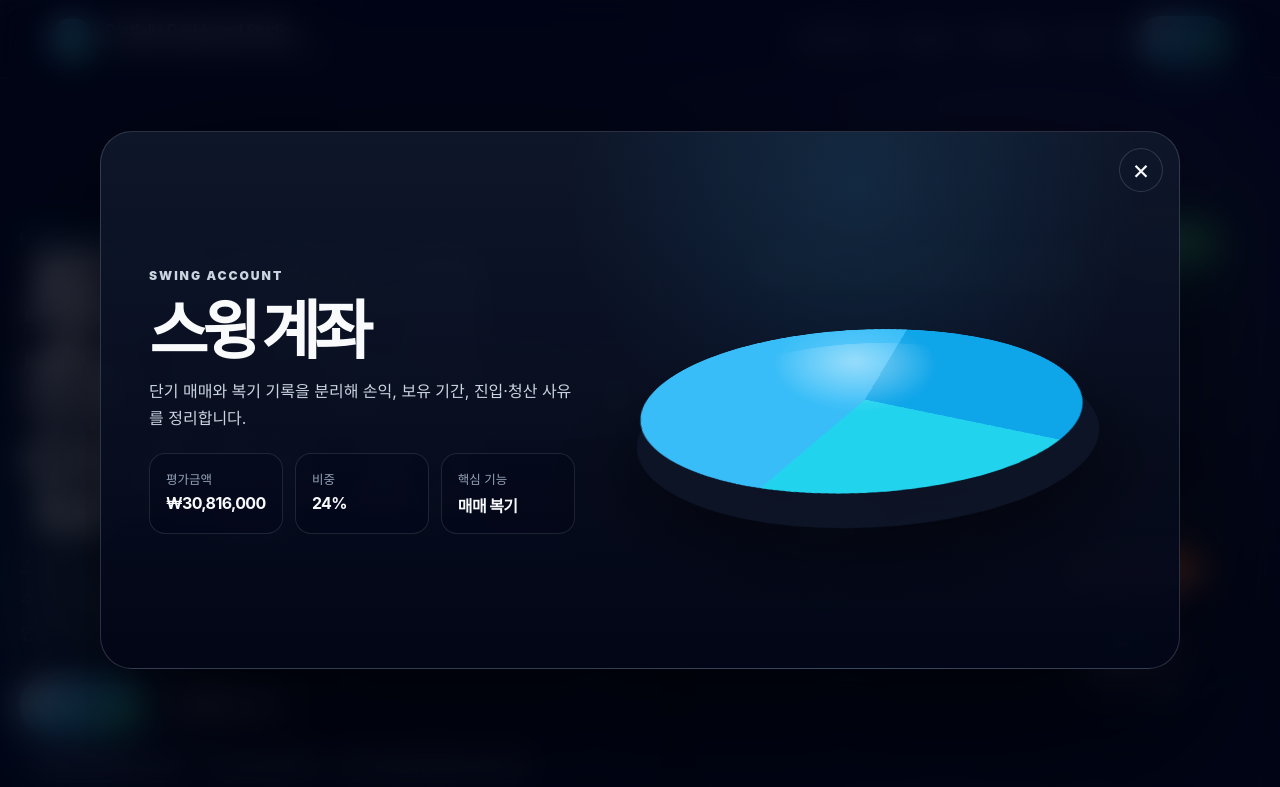
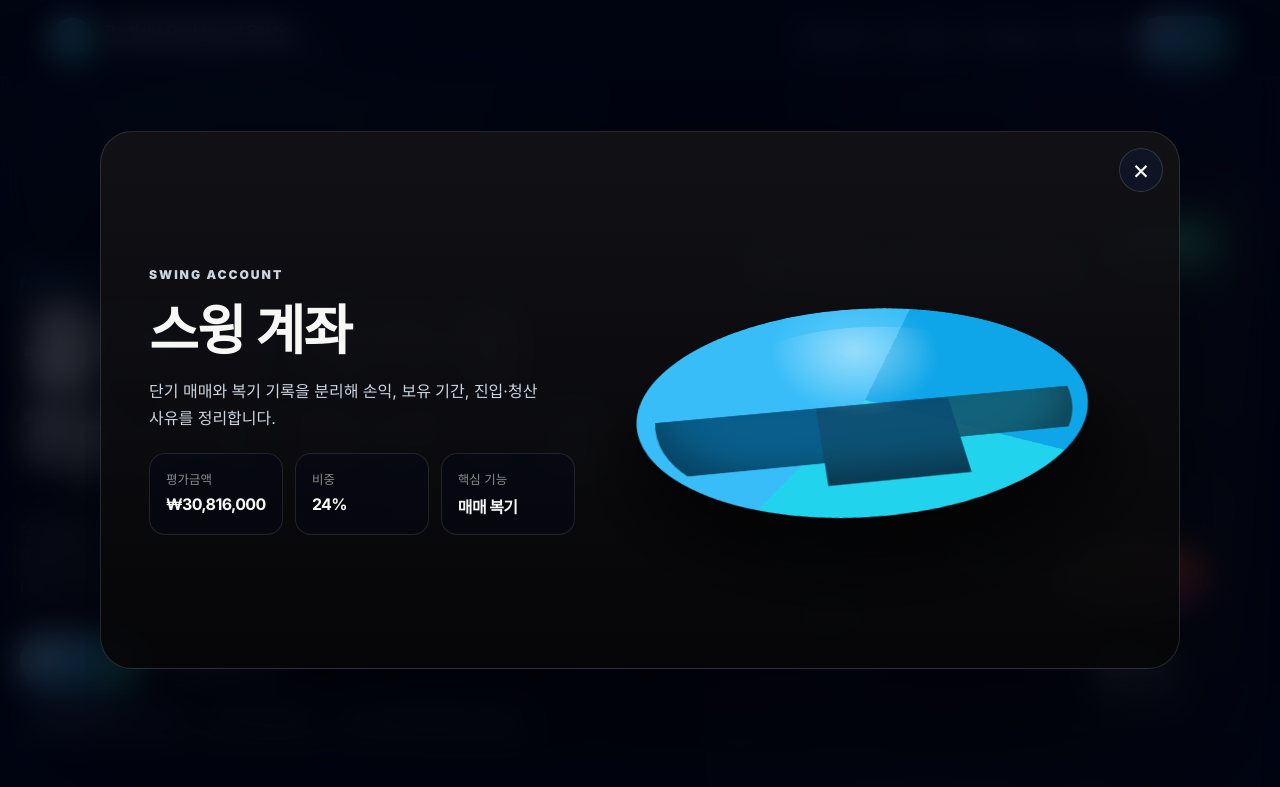
Before and after one commit to sngmyown/portfolio-dashboard-service, a plain HTML site: page index.html in a window 1280 px wide. Both pictures are taken after a click on the button "스윙 계좌 확대 보기". Shown: the top 787 px of the page. Drawn offline with Linux system fonts and the light colour scheme.

Commit message:
Update index.html for Premium Landing V4
Updated title and various text elements to reflect Premium Landing V4 branding and improvements.

```diff
--- a/index.html
+++ b/index.html
@@ -5,7 +5,7 @@
   <meta name="viewport" content="width=device-width, initial-scale=1" />
   <meta name="theme-color" content="#020617" />
   <meta name="description" content="스윙, 장기투자, 배당/커버드콜 계좌를 한 화면에서 관리하는 개인투자자용 웹 포트폴리오 대시보드 제작 서비스입니다." />
-  <title>Luxury Landing V3 | 개인투자자용 3계좌 통합 대시보드 제작</title>
+  <title>Premium Landing V4 | 개인투자자용 3계좌 통합 대시보드 제작</title>
   <style>
 :root {
   color-scheme: dark;
@@ -1077,6 +1077,201 @@ h3 {
   }
 }
 
+
+/* Premium Landing V4 overrides: typography + black background + cake style pies */
+:root {
+  --bg: #030303;
+  --panel: rgba(12, 12, 14, 0.86);
+  --panel2: rgba(18, 18, 22, 0.92);
+  --text: #f7f7f5;
+  --muted: #8b8b86;
+  --font-v4: "SUIT", "Pretendard", "Noto Sans KR", "Apple SD Gothic Neo", -apple-system, BlinkMacSystemFont, "Segoe UI", sans-serif;
+}
+
+body {
+  background: #030303 !important;
+  font-family: var(--font-v4) !important;
+  word-break: keep-all;
+  -webkit-font-smoothing: antialiased;
+  text-rendering: geometricPrecision;
+}
+
+body::before {
+  background:
+    radial-gradient(circle at 18% 8%, rgba(56, 189, 248, 0.08), transparent 26rem),
+    radial-gradient(circle at 86% 12%, rgba(139, 92, 246, 0.06), transparent 24rem),
+    linear-gradient(180deg, #030303 0%, #030303 100%) !important;
+  background-size: auto !important;
+  mask-image: none !important;
+}
+
+.noise-layer,
+.page-glow {
+  display: none !important;
+}
+
+.site-header {
+  background: rgba(3, 3, 3, 0.78) !important;
+  border-bottom-color: rgba(255, 255, 255, 0.08) !important;
+}
+
+h1 {
+  font-size: clamp(3.1rem, 7.2vw, 7.4rem) !important;
+  line-height: 1.02 !important;
+  letter-spacing: -0.035em !important;
+  font-weight: 760 !important;
+  max-width: 860px;
+}
+
+h2 {
+  font-size: clamp(2.05rem, 4.2vw, 4.6rem) !important;
+  line-height: 1.08 !important;
+  letter-spacing: -0.032em !important;
+  font-weight: 720 !important;
+}
+
+h3 {
+  letter-spacing: -0.018em !important;
+  font-weight: 760 !important;
+}
+
+.lead {
+  font-size: clamp(1.02rem, 1.32vw, 1.18rem) !important;
+  line-height: 1.82 !important;
+  letter-spacing: -0.01em !important;
+  color: #cfcfca !important;
+}
+
+.hero-stage,
+.account-orb,
+.editorial-grid article,
+.package-grid article,
+.private-band,
+.statement-card,
+.privacy-section,
+.contact-card,
+.modal-panel {
+  background: linear-gradient(180deg, rgba(18, 18, 22, 0.94), rgba(6, 6, 8, 0.94)) !important;
+  border-color: rgba(255, 255, 255, 0.13) !important;
+}
+
+.pie-disk {
+  width: 150px !important;
+  height: 116px !important;
+  aspect-ratio: auto !important;
+  border-radius: 50% !important;
+  transform: perspective(860px) rotateX(50deg) rotateZ(-8deg) !important;
+  box-shadow: 0 34px 42px rgba(0, 0, 0, 0.62) !important;
+  overflow: visible !important;
+  position: relative !important;
+}
+
+.orb-long .pie-disk {
+  width: 186px !important;
+  height: 138px !important;
+}
+
+.pie-disk::before {
+  content: "";
+  position: absolute;
+  left: 4%;
+  right: 4%;
+  top: 52%;
+  height: 54px;
+  border-radius: 0 0 999px 999px;
+  z-index: -1;
+  opacity: 0.94;
+  filter: saturate(1.05);
+  clip-path: polygon(0 0, 100% 0, 100% 52%, 70% 52%, 70% 92%, 38% 92%, 38% 68%, 0 68%);
+  box-shadow: inset 0 -18px 26px rgba(0,0,0,0.32);
+}
+
+.pie-disk::after {
+  content: "" !important;
+  position: absolute !important;
+  inset: 10% !important;
+  border-radius: inherit !important;
+  background: radial-gradient(ellipse at 48% 20%, rgba(255,255,255,0.42), transparent 36%) !important;
+  mix-blend-mode: screen !important;
+  opacity: 0.8 !important;
+}
+
+.pie-swing {
+  background:
+    radial-gradient(ellipse at 48% 20%, rgba(255, 255, 255, 0.18), transparent 28%),
+    conic-gradient(from 214deg, #38bdf8 0 46%, #0ea5e9 46% 72%, #22d3ee 72% 100%) !important;
+}
+.pie-swing::before { background: linear-gradient(90deg, #075985 0 38%, #0c4a6e 38% 70%, #155e75 70% 100%) !important; }
+
+.pie-long {
+  background:
+    radial-gradient(ellipse at 48% 20%, rgba(255, 255, 255, 0.18), transparent 28%),
+    conic-gradient(from 214deg, #8b5cf6 0 40%, #6366f1 40% 70%, #c084fc 70% 100%) !important;
+}
+.pie-long::before { background: linear-gradient(90deg, #4c1d95 0 38%, #312e81 38% 70%, #581c87 70% 100%) !important; }
+
+.pie-income {
+  background:
+    radial-gradient(ellipse at 48% 20%, rgba(255, 255, 255, 0.18), transparent 28%),
+    conic-gradient(from 214deg, #f59e0b 0 42%, #f97316 42% 70%, #fb7185 70% 100%) !important;
+}
+.pie-income::before { background: linear-gradient(90deg, #92400e 0 38%, #9a3412 38% 70%, #9f1239 70% 100%) !important; }
+
+.modal-pie {
+  width: min(450px, 72vw) !important;
+  height: min(318px, 52vw) !important;
+  aspect-ratio: auto !important;
+  transform: perspective(980px) rotateX(50deg) rotateZ(-8deg) !important;
+  box-shadow: 0 70px 76px rgba(0, 0, 0, 0.7) !important;
+  overflow: visible !important;
+}
+
+.modal-pie::before {
+  content: "";
+  position: absolute;
+  left: 4%;
+  right: 4%;
+  top: 52%;
+  height: 116px;
+  border-radius: 0 0 999px 999px;
+  z-index: -1;
+  opacity: 0.94;
+  clip-path: polygon(0 0, 100% 0, 100% 52%, 70% 52%, 70% 94%, 38% 94%, 38% 68%, 0 68%);
+  box-shadow: inset 0 -32px 38px rgba(0,0,0,0.34);
+}
+.modal-swing::before { background: linear-gradient(90deg, #075985 0 38%, #0c4a6e 38% 70%, #155e75 70% 100%) !important; }
+.modal-long::before { background: linear-gradient(90deg, #4c1d95 0 38%, #312e81 38% 70%, #581c87 70% 100%) !important; }
+.modal-income::before { background: linear-gradient(90deg, #92400e 0 38%, #9a3412 38% 70%, #9f1239 70% 100%) !important; }
+
+.statement-card p {
+  font-size: clamp(1.9rem, 4.2vw, 4.5rem) !important;
+  line-height: 1.1 !important;
+  letter-spacing: -0.035em !important;
+  font-weight: 680 !important;
+}
+
+@media (max-width: 660px) {
+  h1 {
+    font-size: clamp(2.85rem, 15vw, 4.6rem) !important;
+    line-height: 1.06 !important;
+    letter-spacing: -0.025em !important;
+  }
+
+  h2 {
+    line-height: 1.1 !important;
+    letter-spacing: -0.02em !important;
+  }
+
+  .modal-pie {
+    width: 320px !important;
+    height: 230px !important;
+  }
+
+  .modal-pie::before {
+    height: 74px;
+  }
+}
+
   </style>
 </head>
 <body>
@@ -1105,11 +1300,10 @@ h3 {
   <main id="top">
     <section class="hero">
       <div class="hero-copy">
-        <p class="eyebrow">Luxury Landing V3 · Inline CSS Applied</p>
+        <p class="eyebrow">Premium Landing V4 · Typography Fixed</p>
         <h1>
-          투자 계좌를<br />
-          하나의 화면으로<br />
-          압축합니다
+          흩어진 계좌를<br />
+          하나의 화면으로
         </h1>
         <p class="lead">
           스윙매매, 장기투자, 배당/커버드콜 계좌를 분리해서 관리하고
@@ -1161,7 +1355,7 @@ h3 {
           </button>
         </div>
 
-        <p class="stage-hint">계좌 카드를 클릭하면 확대 인터페이스가 열립니다.</p>
+        <p class="stage-hint">계좌 카드를 클릭하면 케이크형 3D 차트가 확대됩니다.</p>
       </section>
     </section>
 
@@ -1237,8 +1431,8 @@ h3 {
       <div class="statement-card">
         <span>Dashboard Philosophy</span>
         <p>
-          투자 판단은 고객 본인이 합니다. 이 서비스는 판단을 대신하지 않고,
-          흩어진 투자 데이터를 더 선명하게 볼 수 있도록 개인용 화면을 설계합니다.
+          종목을 추천하지 않습니다.<br />
+          대신, 당신의 투자 데이터를 읽기 쉬운 구조로 재설계합니다.
         </p>
       </div>
     </section>
@@ -1344,7 +1538,7 @@ h3 {
       <div class="privacy-layout">
         <div>
           <p class="section-kicker">Privacy & Disclaimer</p>
-          <h2>증권사 로그인 정보는 요청하지 않습니다</h2>
+          <h2>계좌를 연결하지 않습니다. 고객이 직접 입력한 데이터만 대시보드에 반영합니다.</h2>
           <p>
             기본 구조는 고객이 직접 입력하거나 업로드한 데이터를 브라우저 내부 저장소에 보관하는 방식입니다.
             고객은 직접 백업 파일을 저장하고 복원할 수 있습니다.
```
